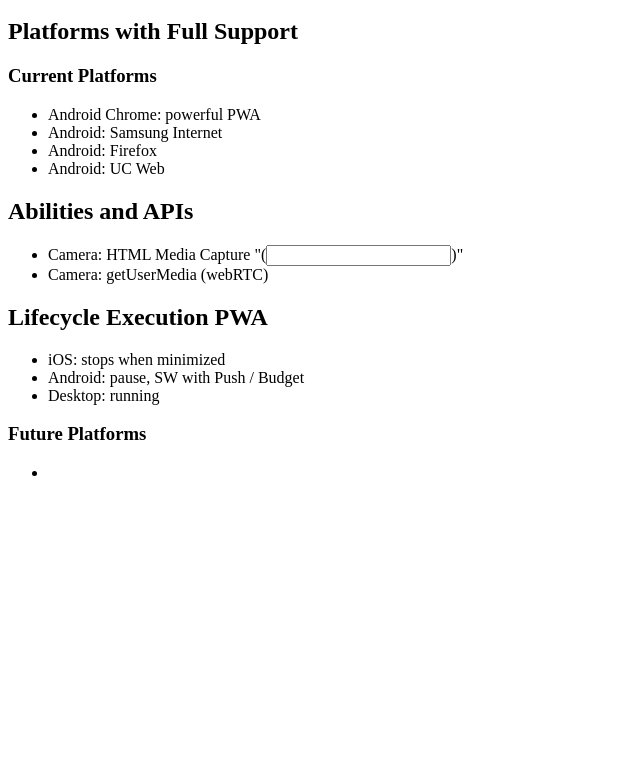
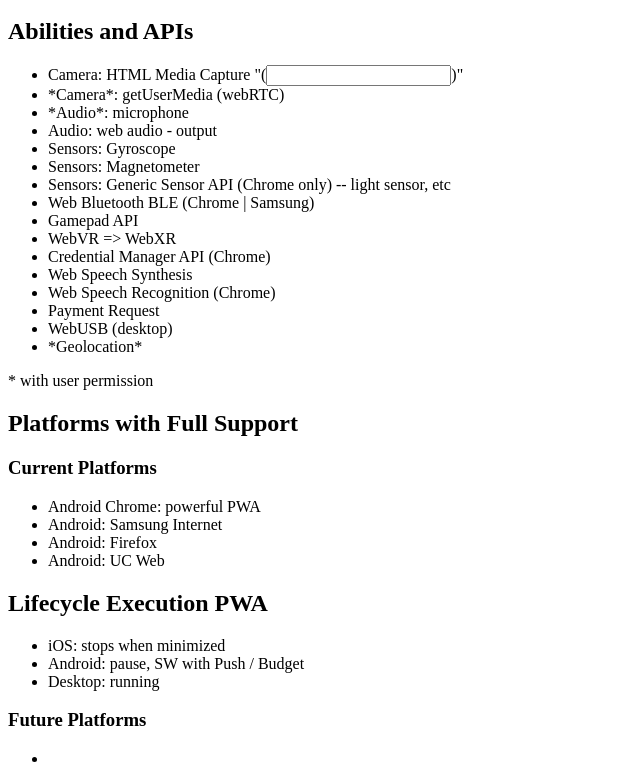
Before and after one commit to iggirex/SimplePWA, a plain HTML site: page index.html in a window 1280 px wide. Shown: the part 48-832 px from the top of the page, without its empty margins (0-640 px from the left). Before the commit the page ends 800 px from the top, so only its background shows below. Drawn offline with Linux system fonts and the light colour scheme.

Commit message:
finished course

```diff
--- a/index.html
+++ b/index.html
@@ -11,20 +11,34 @@
 <body>
     <h1>PWA: Beyond the Basics</h1>
 
+    <h2>Abilities and APIs</h2>
+    <ul>
+        <li>Camera: HTML Media Capture "(<input>)"</li>
+        <li>*Camera*: getUserMedia (webRTC)</li>
+        <li>*Audio*: microphone</li>
+        <li>Audio: web audio - output</li>
+        <li>Sensors: Gyroscope</li>
+        <li>Sensors: Magnetometer</li>
+        <li>Sensors: Generic Sensor API (Chrome only) -- light sensor, etc</li>
+        <li>Web Bluetooth BLE (Chrome | Samsung)</li>
+        <li>Gamepad API</li>
+        <li>WebVR => WebXR</li>
+        <li>Credential Manager API (Chrome)</li>
+        <li>Web Speech Synthesis</li>
+        <li>Web Speech Recognition (Chrome)</li>
+        <li>Payment Request</li>
+        <li>WebUSB (desktop)</li>
+        <li>*Geolocation*</li>
+    </ul>
+    * with user permission
+
     <h2>Platforms with Full Support</h2>
-
     <h3>Current Platforms</h3>
     <ul>
         <li>Android Chrome: powerful PWA</li>
         <li>Android: Samsung Internet</li>
         <li>Android: Firefox</li>
         <li>Android: UC Web</li>
-    </ul>
-
-    <h2>Abilities and APIs</h2>
-    <ul>
-        <li>Camera: HTML Media Capture "(<input>)"</li>
-        <li>Camera: getUserMedia (webRTC)</li>
     </ul>
 
     <h2>Lifecycle Execution PWA</h2>
```
